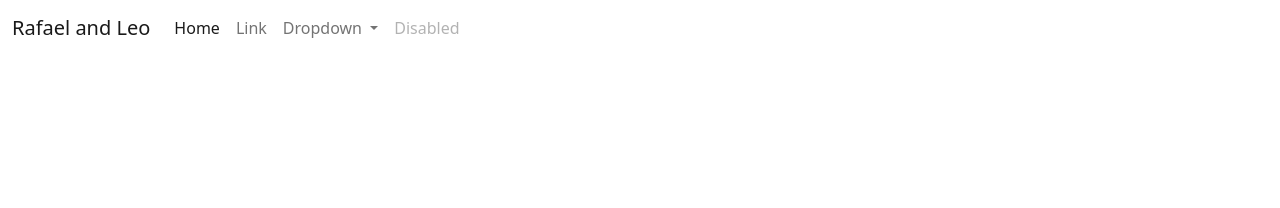
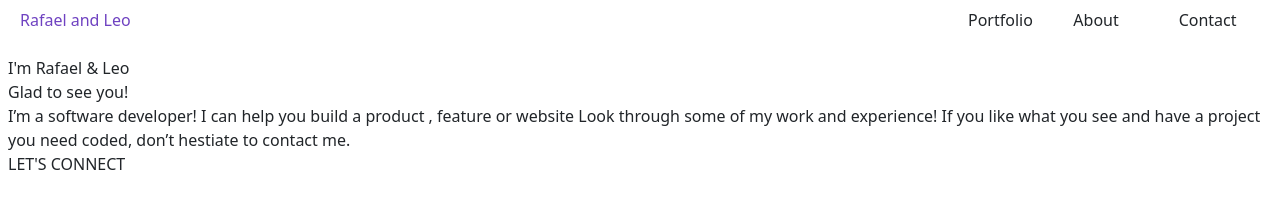
Before and after one commit to Leboroz/Bootstrap-exersise, a website: page views/index.html in a window 1280 px wide. Drawn offline with nearby package versions, Linux system fonts and the light colour scheme.

Commit message:
Add Grid system

```diff
--- a/scss/style.scss
+++ b/scss/style.scss
@@ -1,5 +1,13 @@
 @import "../node_modules/bootstrap/scss/bootstrap.scss";
 
-.text-title {
-  color: $purple-500;
+.title {
+  color: $purple-500 !important;
 }
+
+.cursor {
+  cursor: pointer;
+}
+
+.first_section {
+  height: 100vh;
+}
--- a/views/index.html
+++ b/views/index.html
@@ -11,38 +11,44 @@
     <link rel="stylesheet" href="../assets/css/style.css">
 </head>
 <body>
-    <nav class="navbar navbar-expand-lg navbar-light bg-white">
-        <div class="container-fluid">
-          <a class="navbar-brand text-title" href="#">Rafael and Leo</a>
-          <button class="navbar-toggler" type="button" data-bs-toggle="collapse" data-bs-target="#navbarSupportedContent" aria-controls="navbarSupportedContent" aria-expanded="false" aria-label="Toggle navigation">
-            <span class="navbar-toggler-icon"></span>
-          </button>
-          <div class="collapse navbar-collapse" id="navbarSupportedContent">
-            <ul class="navbar-nav me-auto mb-2 mb-lg-0">
-              <li class="nav-item">
-                <a class="nav-link active" aria-current="page" href="#">Home</a>
-              </li>
-              <li class="nav-item">
-                <a class="nav-link" href="#">Link</a>
-              </li>
-              <li class="nav-item dropdown">
-                <a class="nav-link dropdown-toggle" href="#" id="navbarDropdown" role="button" data-bs-toggle="dropdown" aria-expanded="false">
-                  Dropdown
-                </a>
-                <ul class="dropdown-menu" aria-labelledby="navbarDropdown">
-                  <li><a class="dropdown-item" href="#">Action</a></li>
-                  <li><a class="dropdown-item" href="#">Another action</a></li>
-                  <li><hr class="dropdown-divider"></li>
-                  <li><a class="dropdown-item" href="#">Something else here</a></li>
-                </ul>
-              </li>
-              <li class="nav-item">
-                <a class="nav-link disabled">Disabled</a>
-              </li>
-            </ul>
-          </div>
+  <div class="row m-2">
+    <div class="col-md-9">
+      <p class="title">Rafael and Leo</p>
+
+    </div>
+    <div class="col-md-3">
+      <div class="row">
+        <div class="col cursor">
+          Portfolio
         </div>
-      </nav>
+        <div class="col cursor">
+          About
+        </div>
+        <div class="col cursor">
+          Contact
+        </div>
+      </div>
+    </div>
+  </div>
+
+  <div class="row first_section m-2">
+    <div class="col-md-12">
+      <div class="column">
+        <div class="row">
+          I'm Rafael & Leo<br/>
+          Glad to see you!
+        </div>
+        <div class="row">
+          I’m a software developer! I can help you build a product , feature or website Look through some of my work and experience! If you like what you see and have a project you need coded, don’t hestiate to contact me.
+        </div>
+        <div class="row">
+          LET'S CONNECT
+        </div>
+      </div>
+
+    </div>
+
+  </div>
     <!-- JavaScript Bundle with Popper -->
 <script src="https://cdn.jsdelivr.net/npm/bootstrap@5.1.1/dist/js/bootstrap.bundle.min.js" integrity="sha384-/bQdsTh/da6pkI1MST/rWKFNjaCP5gBSY4sEBT38Q/9RBh9AH40zEOg7Hlq2THRZ" crossorigin="anonymous"></script>
 </body>
```
Also changed, not shown: assets/css/style.css, 1 other file.
